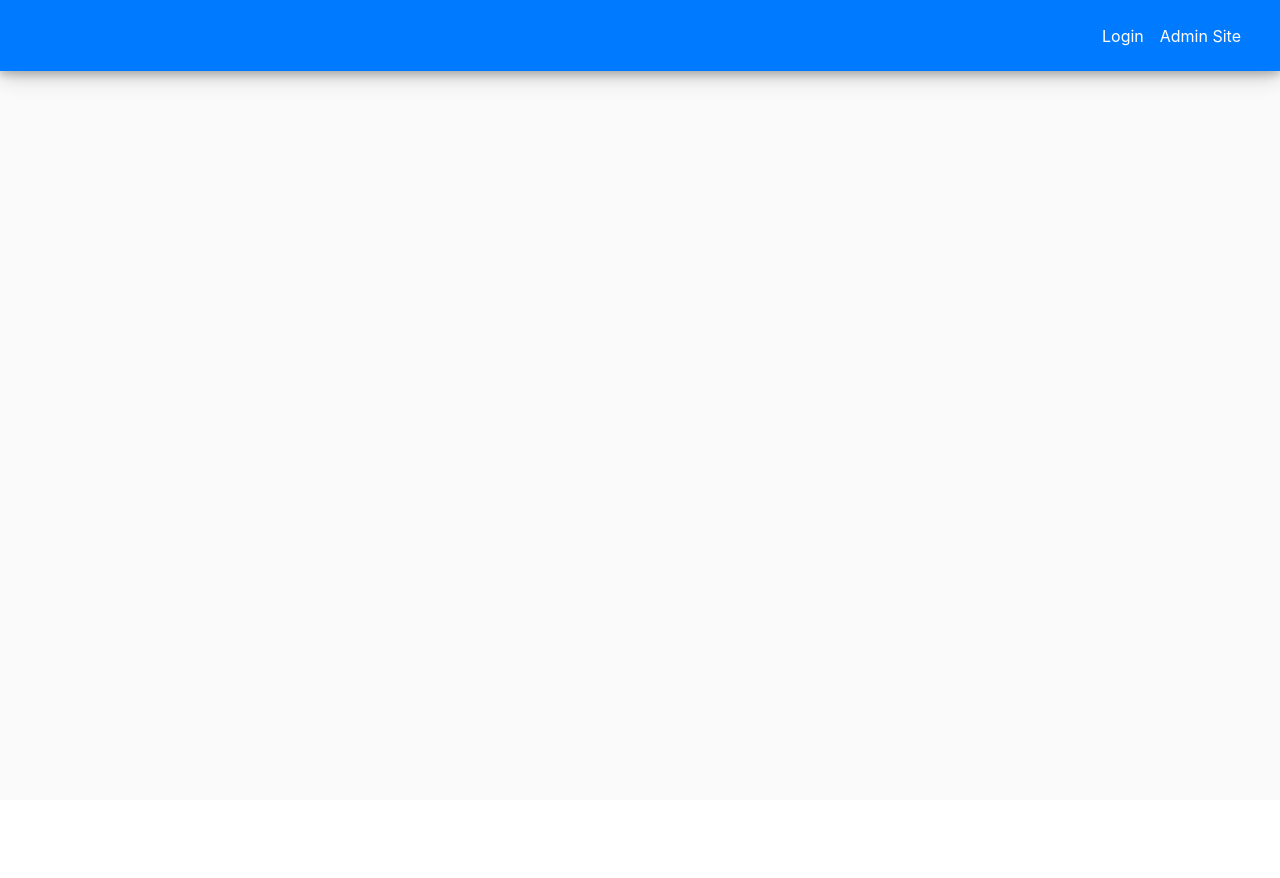
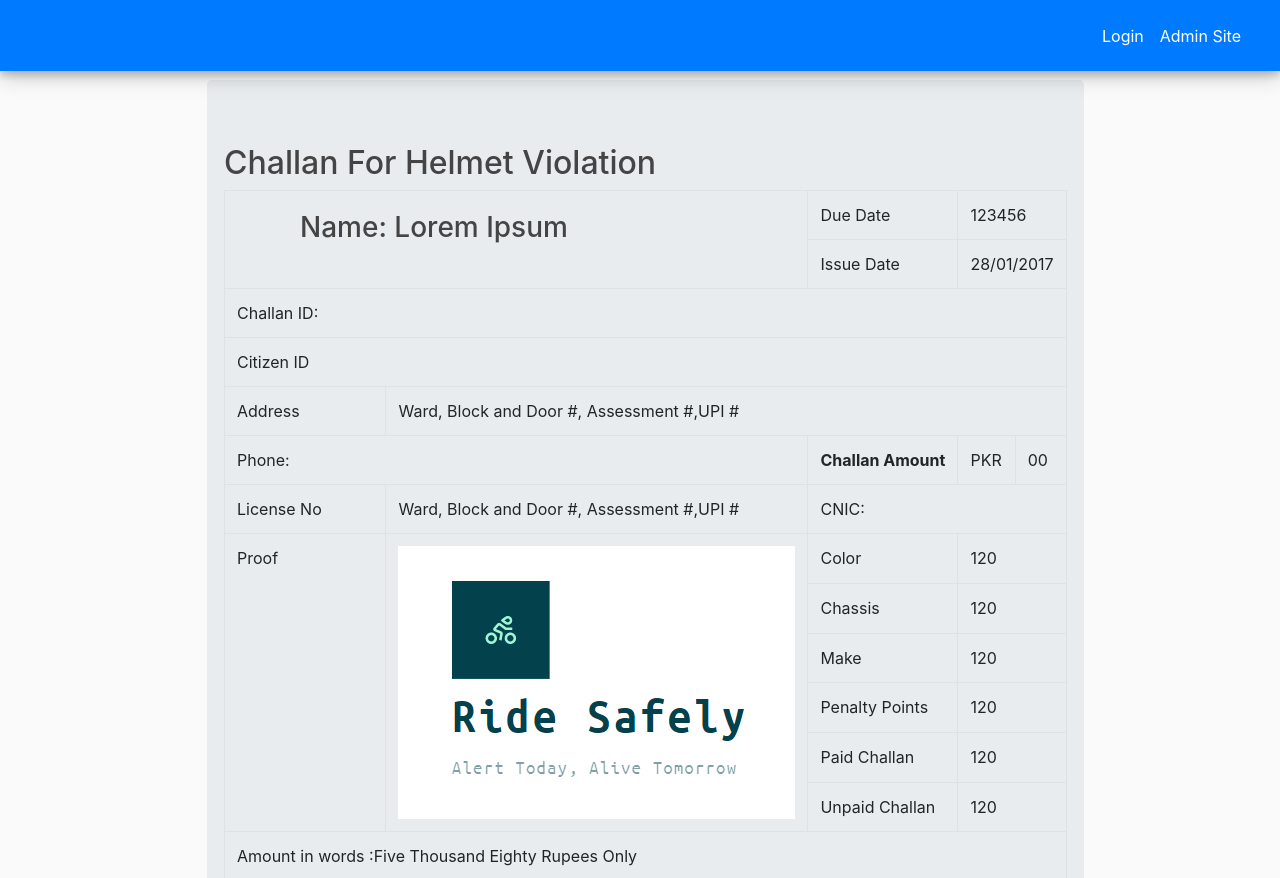
Before and after one commit to Shahrozjd/RideSafely, a Django app: template FYP/account/templates/account/showchallandata.html in a window 1280 px wide. Shown: the top 878 px of the page. Before the commit the page ends 87 px from the top, so only its background shows below. Run offline with Django 3.2, Linux system fonts and the light colour scheme; the template is opened without the code that fills it, so the values that code supplies are empty; some libraries are stand-ins or nearby versions.

Commit message:
Added table for challan data

```diff
--- a/FYP/account/templates/account/showchallandata.html
+++ b/FYP/account/templates/account/showchallandata.html
@@ -11,6 +11,104 @@
 </head>
 <body style="margin-left:15%">
     {{userchallan}}
+
+    <div class="jumbotron">
+	<div class="row">
+		<h2>Challan For Helmet Violation</h2>
+			<div class="table-responsive">
+                <div class="table-responsive custom_datatable">
+					<table class="table table-bordered" style="width:100%;margin:auto;text-align:left;" >
+                        <tbody>
+							<tr>
+                                <td rowspan="2" colspan="2"><h3 style="margin:8px 0 0 63px;">Name: Lorem Ipsum</h3></td>
+                                <td>Due Date</td>
+								<td colspan="2">123456</td>
+                            </tr>
+                            <tr>
+                                <td>Issue Date</td>
+								<td colspan="2">28/01/2017</td>
+                            </tr>
+							<tr>
+								<td colspan="5">Challan ID: </td>
+                            </tr>
+                            <tr>
+
+								<td colspan="5">Citizen ID</td>
+							</tr>
+                            <tr>
+                                <td>Address</td>
+                                <td colspan="4">Ward, Block and Door #, Assessment #,UPI #</td>
+
+                            </tr>
+                            <tr>
+
+								<td colspan="2">Phone:</td>
+                                <td width="150"><strong>Challan Amount</strong> </td>
+                                <td width="50">PKR</td>
+								<td width="50">00</td>
+
+							</tr>
+
+                            <tr>
+                                <td>License No</td>
+                                <td colspan="1">Ward, Block and Door #, Assessment #,UPI #</td>
+                                <td colspan="3">CNIC:</td>
+                            </tr>
+							<tr>
+								<td rowspan="6">Proof</td>
+								<td rowspan="6" width="50%"><img src="{% static 'account/Screenshot_2.png' %}" ></td>
+								<td>Color</td>
+								<td colspan="2">120</td>
+							</tr>
+                            <tr>
+								<td>Chassis</td>
+								<td colspan="2" > 120</td>
+
+							</tr>
+							<tr>
+								<td>Make</td>
+								<td colspan="2" >120</td>
+							</tr>
+							<tr>
+								<td>Penalty Points</td>
+								<td colspan="2">120</td>
+                            </tr>
+                            <tr>
+								<td>Paid Challan</td>
+								<td colspan="2" >120</td>
+							</tr>
+							<tr>
+								<td>Unpaid Challan</td>
+								<td colspan="2" > 120</td>
+
+                            </tr>
+
+
+							<tr>
+								<td colspan="5">Amount in words :Five Thousand Eighty Rupees Only</td>
+                            </tr>
+
+						</tbody>
+					</table>
+                </div>
+
+                <div id="googleMap" style="width:100%;height:400px;"></div>
+
+                        <script>
+                        function myMap() {
+                        var mapProp= {
+                        center:new google.maps.LatLng(31.5917693,73.0212736),
+                        zoom:5,
+                        };
+                        var map = new google.maps.Map(document.getElementById("googleMap"),mapProp);
+                        }
+                        </script>
+
+                        <script src="https://maps.googleapis.com/maps/api/js?key=AIzaSyA6Oq6rojVUFvknI9FAnXD1glV8963HS6U&callback=myMap"></script>
+			</div>
+		</div>
+	</div>
+
 </body>
 </html>
 {% endblock %}
```
